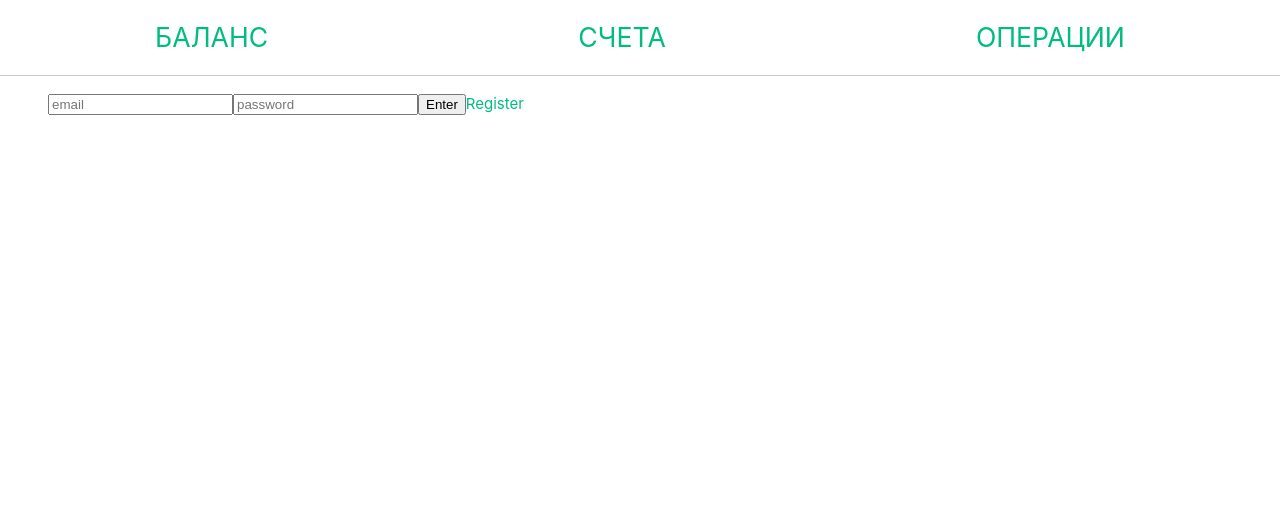
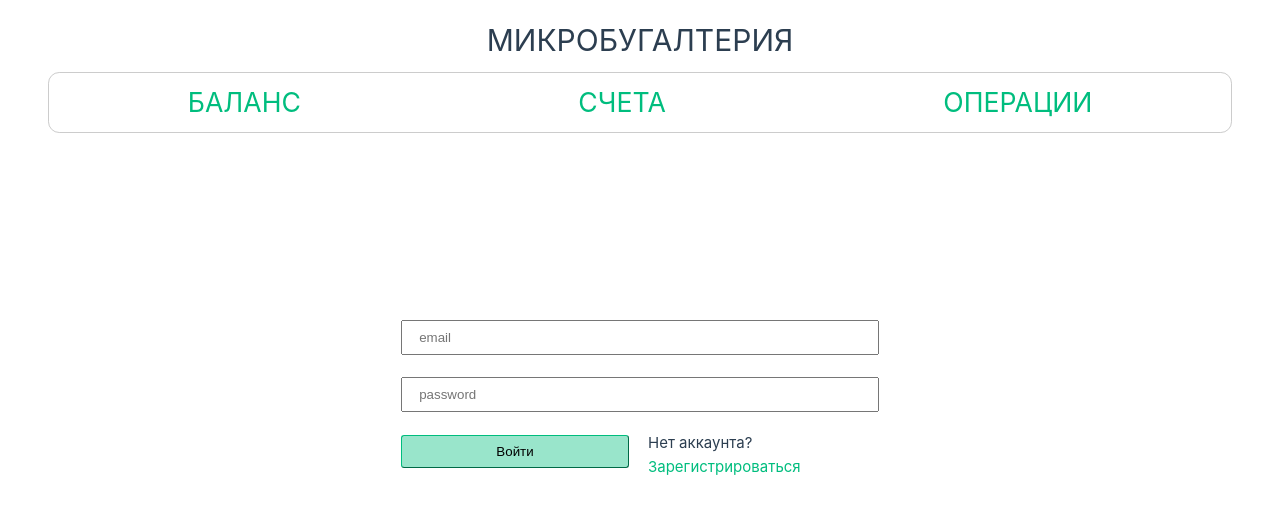
Before and after one commit to sergeantO/homebookkeeping, a Vue app in the folder client/: page /login in a window 1280 px wide. Shown: the top 514 px of the page. Built offline with nearby package versions, Linux system fonts and the light colour scheme; no server answers.

Commit message:
доработки по дизайну

```diff
--- a/client/src/App.vue
+++ b/client/src/App.vue
@@ -1,9 +1,21 @@
 <template>
   <header>
+      <div class="logo">
+        <h1>Микробугалтерия</h1>
+      </div>
+
       <nav>
-        <RouterLink to="/balance">Баланс</RouterLink>
-        <RouterLink to="/account/1">Счета</RouterLink>
-        <RouterLink to="/operations">Операции</RouterLink>
+        <ul class="menu">
+          <li class="menu-item">
+              <RouterLink to="/balance">Баланс</RouterLink>
+          </li>
+          <li class="menu-item">
+            <RouterLink to="/account/1">Счета</RouterLink>
+          </li>
+          <li class="menu-item">
+            <RouterLink to="/operations">Операции</RouterLink>
+          </li>
+        </ul>
       </nav>
   </header>
 
@@ -27,42 +39,6 @@ accountStore.getAccounts().then(() => {
 </script>
 
 <style scoped>
-header {
-  width: 100vw;
-  border-bottom: 1px solid #ccc;
-  padding-top: .5rem;
-  padding-bottom: .5rem;
-}
-
-nav {
-  width: 100%;
-  font-size: 20pt;
-  text-align: center;
-  display: flex;
-  justify-content: space-around;
-  text-transform: uppercase;
-}
-
-nav a.router-link-exact-active {
-  color: var(--color-text);
-}
-
-nav a.router-link-exact-active:hover {
-  background-color: transparent;
-}
-
-nav a {
-  display: inline-block;
-  padding: .5rem 5rem;
-}
-
-nav a:first-of-type {
-  border: 0;
-}
-
-main#content {
-  padding: 1rem 3rem;
-}
 
 
 </style>
--- a/client/src/assets/main.css
+++ b/client/src/assets/main.css
@@ -1,10 +1,23 @@
 @import './base.css';
 
-body {
-    box-sizing: border-box;
-    margin: 0;
-    padding: 0;
-    overflow-x: hidden;
+button {
+  background: hsla(160, 100%, 37%, .4);
+  border-color: hsla(160, 100%, 37%, 1);
+  border-width: 1px;
+  border-radius: 0.2rem;
+  color: black;
+  padding: .5rem 1rem;
+  margin: .2rem;
+}
+
+input {
+  padding: .5rem 1rem;
+  margin: .2rem;
+}
+
+select {
+  padding: .5rem 1rem;
+  margin: .2rem;
 }
 
 #app {
@@ -12,8 +25,7 @@ body {
   font-weight: normal;
 }
 
-a,
-.green {
+a, .green {
   text-decoration: none;
   color: hsla(160, 100%, 37%, 1);
   transition: 0.4s;
@@ -36,8 +48,9 @@ a,
 .col {
   display: flex;
   flex-direction: column;
-  flex: 1 0 auto;
-  margin: 0 0.5rem;
+  flex: 1 0 0%;
+  margin: 0 .5rem;
+  overflow: hidden;
 }
 
 .my-2 {
@@ -46,7 +59,7 @@ a,
 }
 
 .bg-sky {
-  background-color: skyblue;
+  background-color: hsla(160, 100%, 37%, 0.4);;
   font-weight: bold;
 }
 
@@ -55,8 +68,7 @@ table {
   border-spacing: 0px;
 }
 
-th,
-td {
+th, td {
   border-bottom: 1px solid black;
   padding: 4px 15px;
   text-align: left;
@@ -81,8 +93,76 @@ th {
   }
 }
 
-@media (min-width: 1024px) {
-  #app {
+header {
+  width: 100%;
+  margin: 0 auto;
+  padding: .5rem 3rem;
+}
 
+
+
+header .logo {
+  width: 100%;
+  text-align: center;
+  text-transform: uppercase;
+  padding-top: .5rem;
+  padding-bottom: .5rem;
+}
+
+nav {
+  width: 100%;
+  border: 1px solid #ccc;
+  border-radius: 0.7rem;
+  display: block;
+}
+
+nav a.router-link-exact-active {
+  color: var(--color-text);
+}
+
+ul.menu {
+  padding-left: 0;
+  width: 100%;
+  list-style: none;
+  display: flex;
+  justify-content: space-around;
+}
+
+.menu-item {
+  text-transform: uppercase;
+  font-size: 20pt;
+
+}
+
+.menu-item > a {
+  display: inline-block;
+  padding: .5rem 1.5rem;
+
+}
+
+div.table-wrapper {
+  width: 100%;
+  overflow-x: auto;
+}
+
+div.table-wrapper > table {
+  width: 100%;
+}
+
+
+nav a.router-link-exact-active:hover {
+  background-color: transparent;
+}
+
+main#content {
+  padding: 1rem 3rem;
+}
+
+@media screen and (max-width: 768px) {
+  header {
+    padding: .5rem
+  }
+  main#content {
+    padding: .5rem;
   }
 }
--- a/client/src/components/ActiveOnlyCheckbox.vue
+++ b/client/src/components/ActiveOnlyCheckbox.vue
@@ -1,7 +1,7 @@
 <template>
     <div>
         <input type="checkbox" name="activeOnlyCheckbox" id="activeOnlyCheckbox" v-model="store.isActiveOnly">
-        <label for="activeOnlyCheckbox">Только активные</label>
+        <label for="activeOnlyCheckbox">Только активные счета</label>
     </div>
 </template>
 
@@ -20,3 +20,10 @@ export default defineComponent({
     }
 })
 </script>
+
+<style scoped>
+input[name=activeOnlyCheckbox] {
+    display: inline-block;
+    margin-right: 10px;
+}
+</style>
--- a/client/src/components/Period.vue
+++ b/client/src/components/Period.vue
@@ -1,5 +1,5 @@
 <template>
-    <input type="month" v-model="period" @change="setData">
+    <input type="month" class="monthWidget" v-model="period" @change="setData">
 </template>
 
 <script lang="ts">
@@ -25,3 +25,10 @@ export default defineComponent({
     }
 })
 </script>
+
+<style scoped>
+.monthWidget {
+    padding: .25rem 1rem;
+    max-width: 250px;
+}
+</style>
--- a/client/src/views/AccountView.vue
+++ b/client/src/views/AccountView.vue
@@ -15,15 +15,18 @@
     <CreateAccount />
 
     <div class="row my-2">
-        <div class="col">
-            <p>Активные счета</p>
+        <div class="col account-menu">
+            <div class="accountList">
+                <h3>Активные счета</h3>
                 <ul>
                     <li v-for="acc of activeAccounts" :key="acc.id">
                         <RouterLink :to="{ name: 'account', params: { id: acc.id } }">{{ acc.name }}</RouterLink>
                     </li>
                 </ul>
-            <hr>
-            <p>Пассивные счета</p>
+            </div>
+
+            <div class="accountList">
+                <h3>Пассивные счета</h3>
                 <ul>
                     <li v-for="acc of passiveAccounts" :key="acc.id">
                         <RouterLink :to="{ name: 'account', params: { id: acc.id } }">{{ acc.name }}</RouterLink>
@@ -31,7 +34,10 @@
                 </ul>
             </div>
 
+        </div>
+
         <div class="col">
+            <div class="table-wrapper">
                 <table v-if="acount">
                     <thead>
                         <th>операция</th>
@@ -74,6 +80,7 @@
                         </tr>
                     </tbody>
                 </table>
+            </div>
         </div>
     </div>
 </template>
@@ -169,8 +176,23 @@ export default defineComponent({
 })
 </script>
 
-<style>
-table {
-    width: 100%;
+<style scoped>
+.account-menu {
+    max-width: 200px;
+    margin-right: 2rem;
+}
+
+.accountList {
+    margin-bottom: 2rem;
+}
+
+.accountList h3 {
+    margin-bottom: .5rem;
+    text-transform: uppercase;
+}
+
+.accountList > ul {
+    list-style: none;
+    padding-left: 0;
 }
 </style>
--- a/client/src/views/BalanceView.vue
+++ b/client/src/views/BalanceView.vue
@@ -16,6 +16,7 @@
 
     <div class="row  my-2">
         <div class="col">
+            <div class="table-wrapper">
             <table>
                 <thead>
                     <th colspan="2">Актив</th>
@@ -81,11 +82,13 @@
                 </tbody>
 
             </table>
+            </div>
         </div>
 
     </div>
     <div class="row my-2">
         <div class="col">
+            <div class="table-wrapper">
             <table>
                 <thead>
                     <th colspan="2">Пасив</th>
@@ -148,6 +151,7 @@
                 </tbody>
 
             </table>
+            </div>
         </div>
 
     </div>
--- a/client/src/views/Login.vue
+++ b/client/src/views/Login.vue
@@ -1,15 +1,30 @@
 <template>
-    <div>
-        <input type="email" placeholder="email" v-model="email">
-        <input type="password" name="" id="" placeholder="password" v-model="password">
-        <button @click="test()">Enter</button>
-        <RouterLink to="/register">Register</RouterLink>
+    <div class="login-form">
+        <div class="row my-2">
+            <div class="col">
+                <input type="email" placeholder="email" v-model="email">
+            </div>
+        </div>
+        <div class="row my-2">
+            <div class="col">
+                <input type="password" name="" id="" placeholder="password" v-model="password">
+            </div>
+        </div>
+        <div class="row my-2">
+            <div class="col">
+                <button @click="test()">Войти</button>
+            </div>
+            <div class="col">
+                Нет аккаунта? <RouterLink to="/register">Зарегистрироваться</RouterLink>
+            </div>
+        </div>
     </div>
+
+
 </template>
 
 <script lang="ts">
 import { defineComponent } from 'vue';
-import axios from "axios"
 import { useUserStore } from '@/stores/user';
 
 const userStore = useUserStore()
@@ -32,3 +47,11 @@ export default defineComponent({
     },
 })
 </script>
+
+<style scoped>
+.login-form {
+    margin: 20vh auto;
+    max-width: 500px;
+}
+
+</style>
--- a/client/src/views/OperationsView.vue
+++ b/client/src/views/OperationsView.vue
@@ -10,6 +10,7 @@
 
     <div class="row my-2">
         <div class="col">
+            <div class="table-wrapper">
             <table>
                 <thead>
                     <th>#</th>
@@ -35,6 +36,7 @@
                     <Operation v-for="op in operations" key="op.id" :operation="op"/>
                 </tbody>
             </table>
+            </div>
         </div>
     </div>
 </template>
```
Lines whose indentation alone changed are shown as unchanged.
